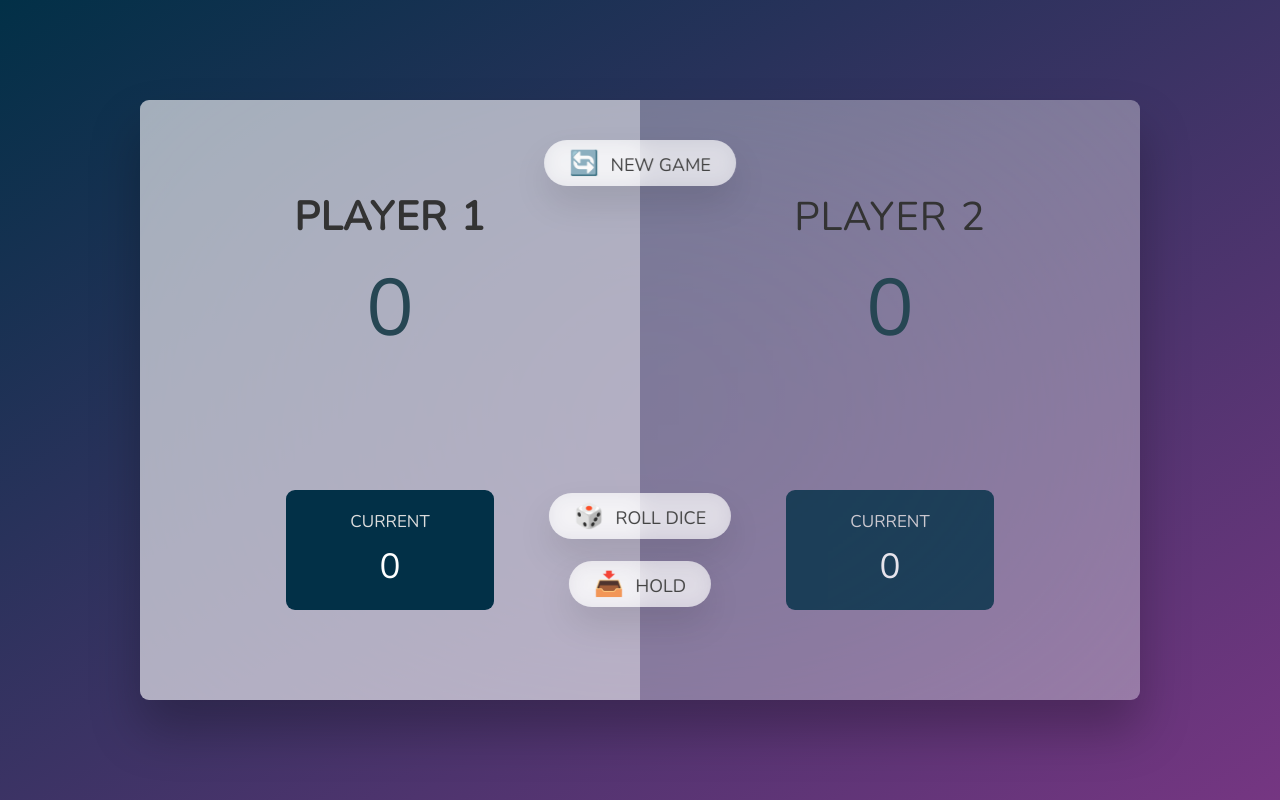
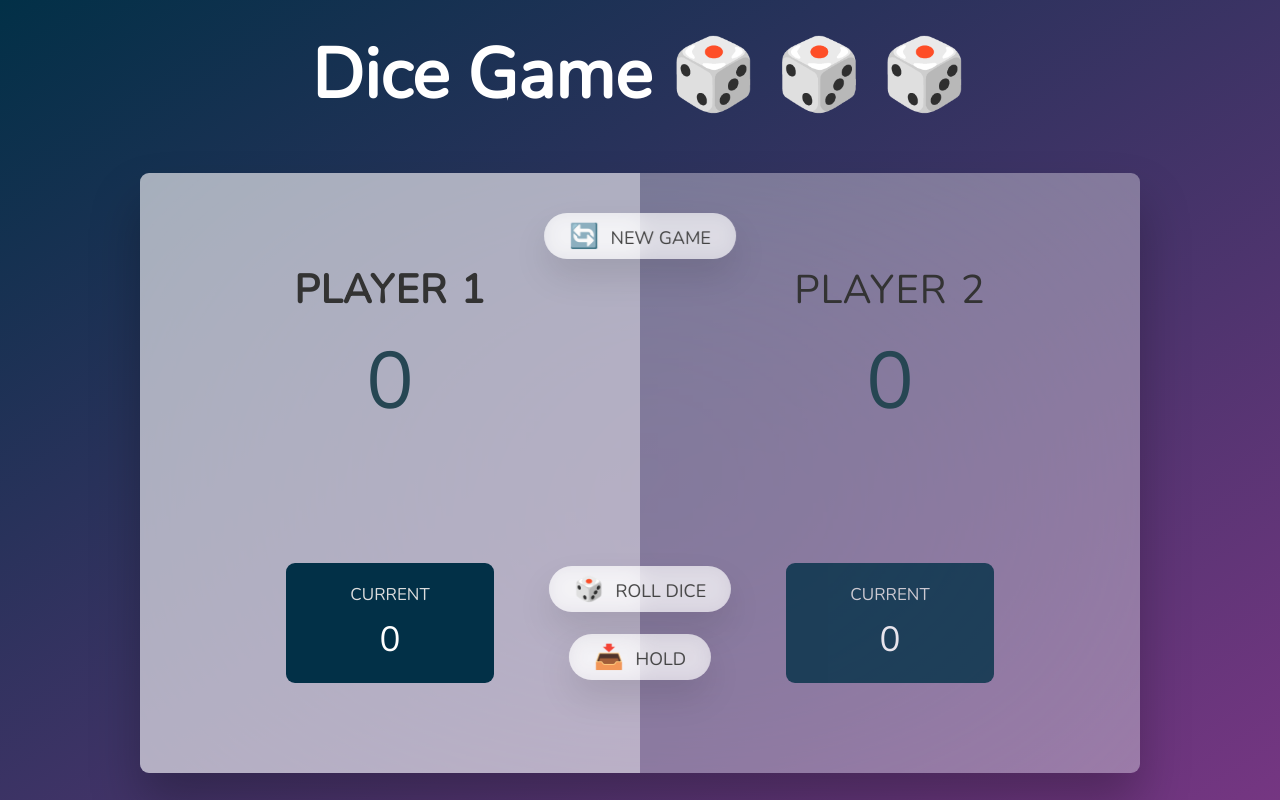
Before and after one commit to ramamdeeCode/dice-game, a plain HTML site: page index.html in a window 1280 px wide. Drawn offline with nearby package versions, Linux system fonts and the light colour scheme.

Commit message:
Add heading

```diff
--- a/index.html
+++ b/index.html
@@ -5,9 +5,12 @@
     <meta name="viewport" content="width=device-width, initial-scale=1.0" />
     <meta http-equiv="X-UA-Compatible" content="ie=edge" />
     <link rel="stylesheet" href="style.css" />
-    <title>Pig Game</title>
+    <title>Dice Game</title>
   </head>
   <body>
+    <div>
+      <h1 class="heading">Dice Game 🎲 🎲 🎲</h1>
+    </div>
     <main>
       <section class="player player--0 player--active">
         <h2 class="name" id="name--0">Player 1</h2>
--- a/style.css
+++ b/style.css
@@ -20,7 +20,15 @@ body {
   display: flex;
   align-items: center;
   justify-content: center;
+  flex-direction: column;
 }
+.heading{
+  color: #fff;
+  margin-bottom: 50px;
+  font-size: 70px;
+
+}
+
 
 /* LAYOUT */
 main {
```
